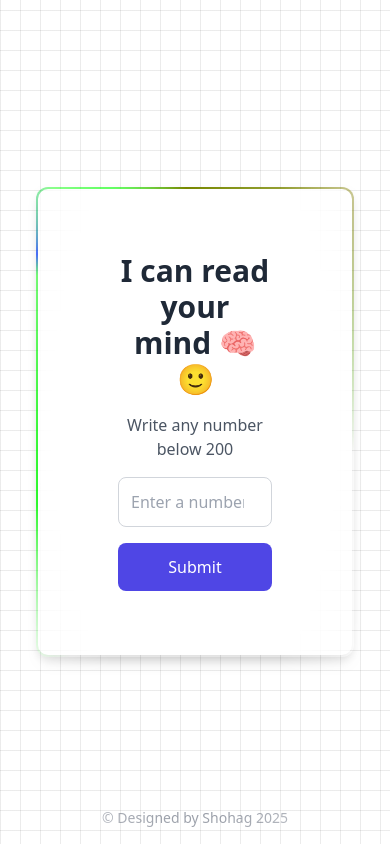
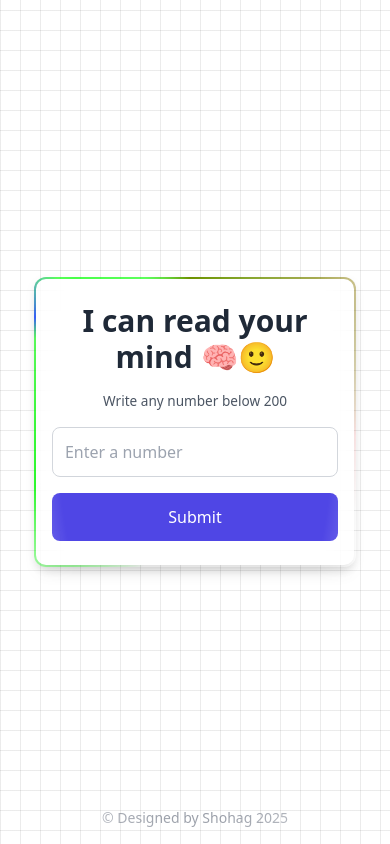
Before and after one commit to shohag989/Mind-Reader, a plain HTML site: page index.html in a window 390 px wide. Drawn offline with nearby package versions, Linux system fonts and the light colour scheme.

Commit message:
propper responsive

```diff
--- /dev/null
+++ b/fils/responsive.css
@@ -0,0 +1,33 @@
+/* Basic responsive adjustments */
+@media (max-width: 768px) {
+    .inputDiv {
+        max-width: 90%;
+        margin: 0 10px;
+    }
+
+    .animated-border-content {
+        padding: 2rem 1.5rem;
+    }
+
+    h1 {
+        font-size: 2rem; /* Adjust heading size for smaller screens */
+    }
+
+    p {
+        font-size: 0.9rem; /* Adjust paragraph size */
+    }
+}
+
+@media (max-width: 480px) {
+    .animated-border-content {
+        padding: 1.5rem 1rem;
+    }
+
+    h1 {
+        font-size: 1.75rem;
+    }
+
+    p {
+        font-size: 0.85rem;
+    }
+}
--- a/index.html
+++ b/index.html
@@ -9,6 +9,7 @@
             href="https://cdn.jsdelivr.net/npm/tailwindcss@2.2.19/dist/tailwind.min.css"
             rel="stylesheet">
         <link rel="stylesheet" href="./fils/style.css">
+        <link rel="stylesheet" href="./fils/responsive.css">
     </head>
     <body
         class="bodyGrid flex items-center justify-center min-h-screen p-4">
```
